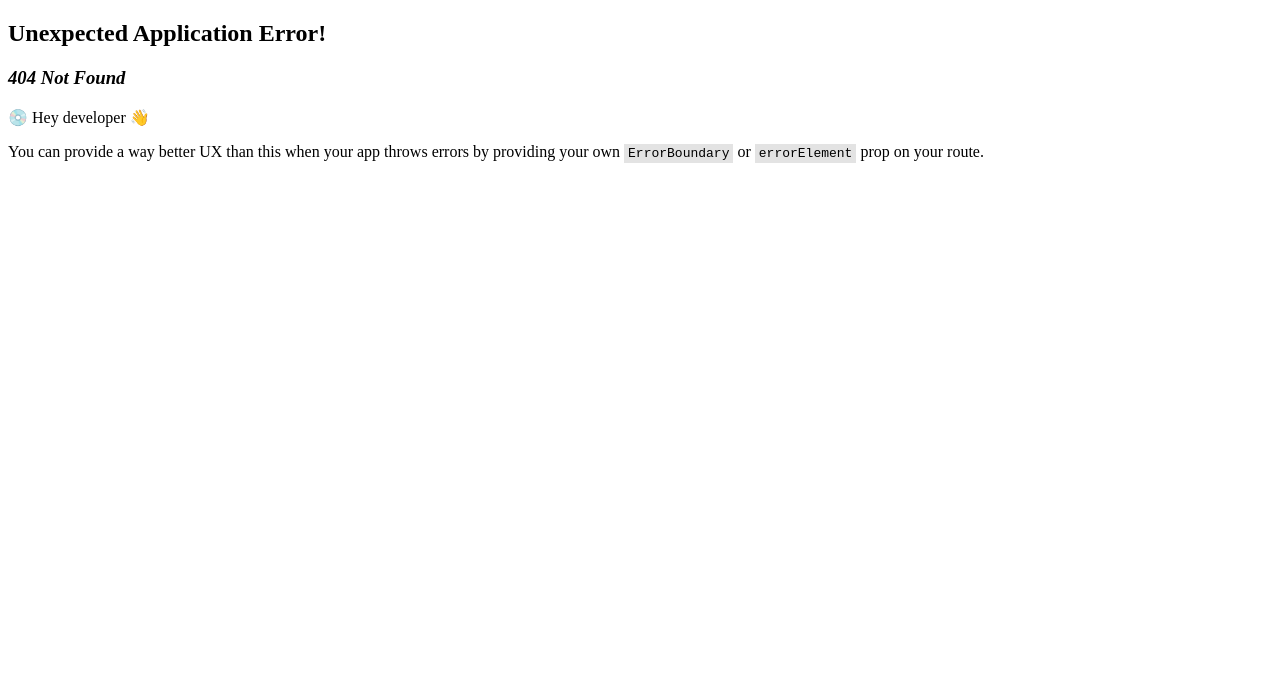
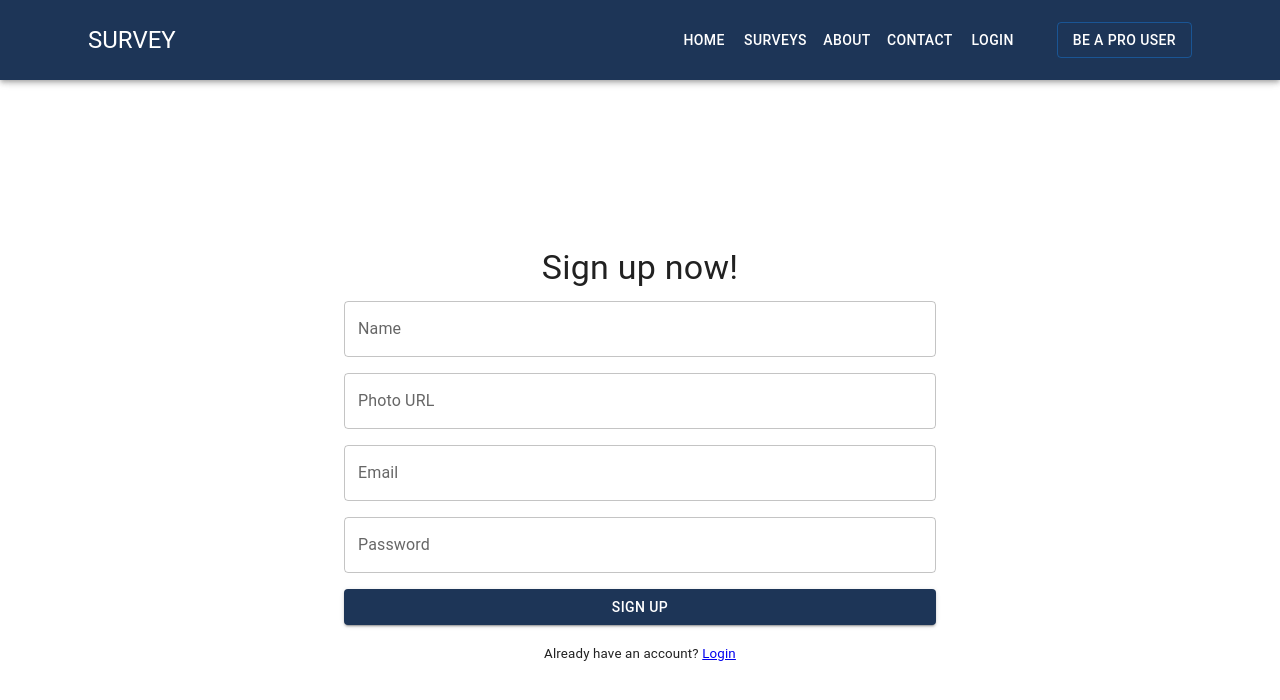
Before and after one commit to Mitul3047/survey-management-system-client-A12, a React (Vite) app: page /signup in a window 1280 px wide. Before the commit this address had no page. Shown: the top 700 px of the page. Built offline with nearby package versions, Linux system fonts and the light colour scheme.

Commit message:
register button created

```diff
--- a/src/Pages/Login.jsx
+++ b/src/Pages/Login.jsx
@@ -1,19 +1,19 @@
-
+// import * as React from 'react';
 import Container from '@mui/material/Container';
 import TextField from '@mui/material/TextField';
 import Button from '@mui/material/Button';
 import Divider from '@mui/material/Divider';
 import Typography from '@mui/material/Typography';
 import Box from '@mui/material/Box';
+import { useForm } from 'react-hook-form';
+import { Link } from 'react-router-dom';
 
 const Login = () => {
-  const handleLogin = event => {
-    event.preventDefault();
-    const form = event.target;
-    const email = form.email.value;
-    const password = form.password.value;
-    console.log(email, password);
-  }
+  const { register, handleSubmit, formState: { errors } } = useForm();
+
+  const onSubmit = (data) => {
+    console.log(data.email, data.password);
+  };
 
   return (
     <Container
@@ -40,15 +40,27 @@ const Login = () => {
           alignItems: 'center',
           gap: '16px',
         }}
-        onSubmit={handleLogin}
+        onSubmit={handleSubmit(onSubmit)}
       >
-        <TextField id="outlined-basic" label="Email" name='email' variant="outlined" fullWidth />
         <TextField
+          {...register('email', { required: true })}
+          id="outlined-basic"
+          label="Email"
+          name='email'
+          type='email'
+          variant="outlined"
+          fullWidth
+          error={errors.email ? true : false}
+          helperText={errors.email ? 'Email is required' : ''}
+        />
+        <TextField
+          {...register('password', { required: true })}
           label="Password"
+          type="password"
           variant="outlined"
-          type="password"
           fullWidth
-          name='password'
+          error={errors.password ? true : false}
+          helperText={errors.password ? 'Password is required' : ''}
         />
         <Button type="submit" variant="contained" fullWidth sx={{ background: '#1d3557', color: 'white' }}>
           Login
@@ -58,6 +70,7 @@ const Login = () => {
           Login with Google
         </Button>
       </Box>
+      <p><small>Do not have an account? <Link to="/signup">Register</Link></small></p>
     </Container>
   );
 };
--- a/src/Pages/Register.jsx
+++ /dev/null
@@ -1,11 +0,0 @@
-
-
-const Register = () => {
-    return (
-        <div>
-            <h1>Reg</h1>
-        </div>
-    );
-};
-
-export default Register;
--- /dev/null
+++ b/src/Pages/SignUp.jsx
@@ -0,0 +1,97 @@
+// import * as React from 'react';
+import Container from '@mui/material/Container';
+import TextField from '@mui/material/TextField';
+import Button from '@mui/material/Button';
+import Typography from '@mui/material/Typography';
+import Box from '@mui/material/Box';
+import { useForm } from 'react-hook-form';
+import { Link } from "react-router-dom";
+// import SocialLogin from "../../components/SocialLogin";
+
+const SignUp = () => {
+    const { register, handleSubmit, formState: { errors }, reset } = useForm();
+    // const navigate = useNavigate();
+
+    const onSubmit = data => {
+        console.log(data); // Handle form submission logic here
+        reset(); // Reset form after submission
+    };
+
+    return (
+        <Container      maxWidth="lg"
+        sx={{
+          width: { xs: '80%', sm: '80%', md: '80%', lg: '50%' },
+          display: 'flex',
+          flexDirection: 'column',
+          alignItems: 'center',
+          justifyContent: 'center',
+          height: '100vh',
+          margin: '0 auto',
+        }}>
+            <Typography variant="h4" gutterBottom>
+                Sign up now!
+            </Typography>
+            <Box
+                component="form"
+                sx={{
+                    width: '100%',
+                    display: 'flex',
+                    flexDirection: 'column',
+                    alignItems: 'center',
+                    gap: '16px',
+                  }}
+                onSubmit={handleSubmit(onSubmit)}
+
+            >
+                <TextField
+                    {...register("name", { required: true })}
+                    label="Name"
+                    fullWidth
+                    error={errors.name ? true : false}
+                    helperText={errors.name ? 'Name is required' : ''}
+                />
+                <TextField
+                    {...register("photoURL", { required: true })}
+                    label="Photo URL"
+                    fullWidth
+                    error={errors.photoURL ? true : false}
+                    helperText={errors.photoURL ? 'Photo URL is required' : ''}
+                />
+                <TextField
+                    {...register("email", { required: true })}
+                    label="Email"
+                    type="email"
+                    fullWidth
+                    error={errors.email ? true : false}
+                    helperText={errors.email ? 'Email is required' : ''}
+                />
+                <TextField
+                    {...register("password", {
+                        required: true,
+                        minLength: 6,
+                        maxLength: 20,
+                        pattern: /(?=.*[A-Z])(?=.*[!@#$&*])(?=.*[0-9])(?=.*[a-z])/
+                    })}
+                    label="Password"
+                    type="password"
+                    fullWidth
+                    error={errors.password ? true : false}
+                    helperText={
+                        errors.password?.type === 'required' ? 'Password is required' :
+                        errors.password?.type === 'minLength' ? 'Password must be 6 characters' :
+                        errors.password?.type === 'maxLength' ? 'Password must be less than 20 characters' :
+                        errors.password?.type === 'pattern' ? 'Password must have one Uppercase one lower case, one number and one special character.' :
+                        ''
+                    }
+                />
+                <Button type="submit" variant="contained" fullWidth sx={{ background: '#1d3557', color: 'white' }}>
+                    Sign Up
+                </Button>
+            </Box>
+            <p><small>Already have an account? <Link to="/login">Login</Link></small></p>
+            {/* <SocialLogin /> */}
+        </Container>
+    );
+};
+
+export default SignUp;
```
Also changed, not shown: src/Routes/router.jsx (+4 -3 lines).
